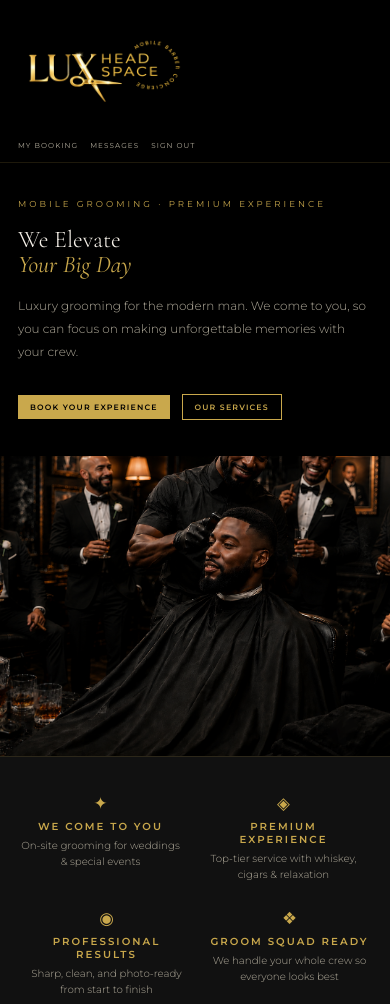
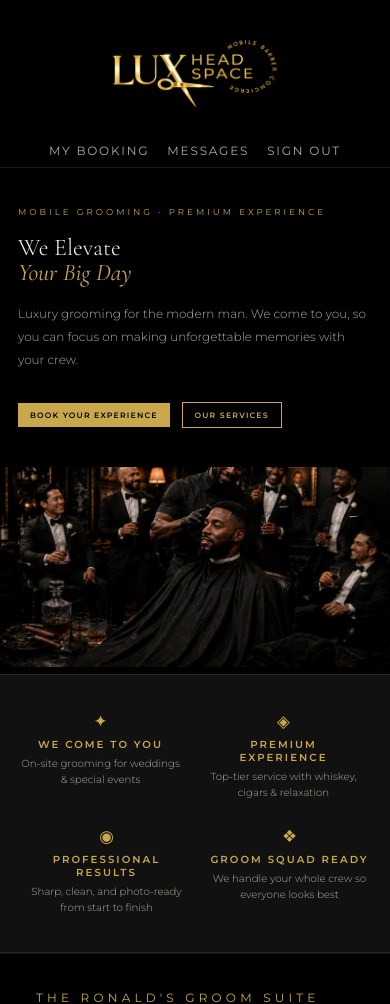
Before and after one commit to marshakprograms/groom-suite, a Flask app: page / in a window 390 px wide. Shown: the top 1004 px of the page. Run offline with Flask 3, Linux system fonts and the light colour scheme; the visitor is signed in with stand-in values (Sample User, id 1); data that the repository does not hold is empty.

Commit message:
Mobile nav improvements

```diff
--- a/static/css/style.css
+++ b/static/css/style.css
@@ -876,15 +876,17 @@ a.feature-item:hover {
 
   /* NAV */
   .navbar {
-    padding: 1rem 1.5rem;
-    flex-wrap: wrap;
-    gap: 0.75rem;
+    padding: 0.75rem 1.5rem;
+    flex-direction: column;
+    align-items: center;
+    gap: 0.3rem;
   }
   .nav-links {
-    gap: 1rem;
+    gap: 1.5rem;
     flex-wrap: wrap;
+    justify-content: center;
   }
-  .nav-links a { font-size: 0.6rem; }
+  .nav-links a { font-size: 1rem; }
 
   /* FLASH */
   .flash, .flash-alert {
@@ -903,7 +905,7 @@ a.feature-item:hover {
 
   /* HOMEPAGE */
   .hero { grid-template-columns: 1fr; }
-  .hero-image { display: block; height: 300px; }
+  .hero-image { display: block; height: 200px; }
   .hero-content { padding: 3rem 1.5rem; }
 
   .features-strip {
--- a/templates/base.html
+++ b/templates/base.html
@@ -11,7 +11,7 @@
 <body>
   <nav class="navbar">
     <div class="nav-logo">
-      <img src="{{ url_for('static', filename='images/hero_logo.png') }}" alt="" style="height: 115px; width: auto;">
+      <img src="{{ url_for('static', filename='images/hero_logo.png') }}" alt="" style="height: 125px; width: auto;">
       </div>
     </div>
     <div class="nav-links">
```
